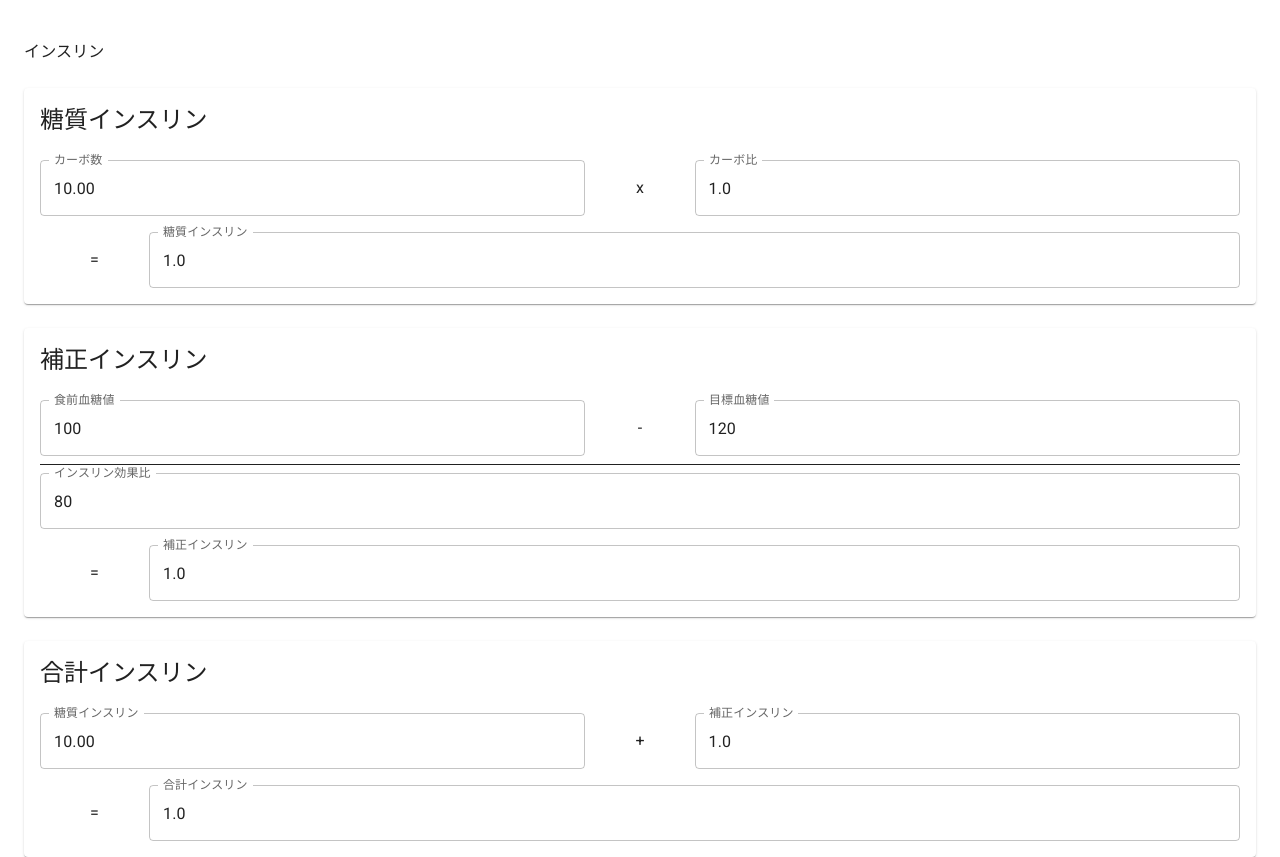
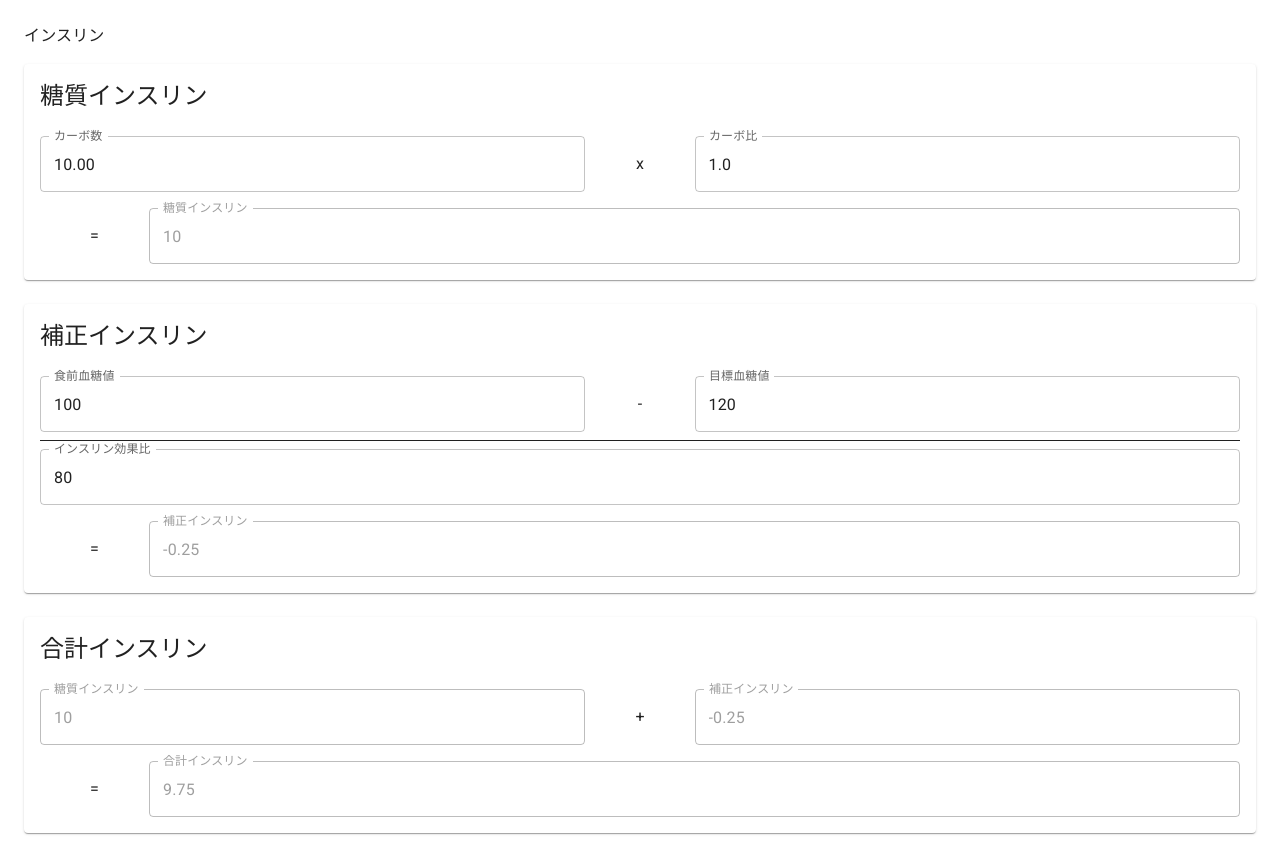
Before and after one commit to matono/InsulinCalc, a React (Create React App) app in the folder webapp/: page / in a window 1280 px wide. Built offline with nearby package versions, Linux system fonts and the light colour scheme.

Commit message:
coding onValueChange using useState and useEffect(#6)

```diff
--- a/webapp/src/pages/Home.tsx
+++ b/webapp/src/pages/Home.tsx
@@ -1,14 +1,14 @@
-import React from 'react';
+import React, { useState, useEffect } from 'react';
 import { Box, Paper, Container, Typography, TextField} from "@mui/material";
+import Grid from '@mui/material/Grid';
 import CssBaseline from '@mui/material/CssBaseline';
+import { styled, createTheme, ThemeProvider } from '@mui/material/styles';
 
-//import Grid from '@mui/material/Unstable_Grid2'; // Grid version 2
-import Grid from '@mui/material/Grid';
 import '@fontsource/roboto';
-//import Item from '../components/Item';
 import { NumericFormat } from 'react-number-format';
 
-import { styled, createTheme, ThemeProvider } from '@mui/material/styles';
+//import Item from '../components/Item';
+
 
 
 
@@ -32,7 +32,62 @@ const Item = styled(Box)(({ theme }) => ({
 
 const theme = createTheme();
 
+interface InsulinVariables {
+  mealCarbohydrates: number;
+  insulinToCarbRatio: number;
+  carbInsulin: number;
+  currentBGL: number;
+  targetBGL: number;
+  insulinSensitivityFactor: number;
+  correctionBolusInsulin: number;
+  totalInsulin: number;
+}
+
+/*
+const calculate = () => {
+  carbInsulin = mealCarbohydrates * insulinToCarbRatio;
+  console.log("carb:" + mealCarbohydrates);
+  console.log("insuline2Carb:" + insulinToCarbRatio);
+  console.log("carbInsulin:" + carbInsulin);
+
+  correctionBolusInsulin = (currentBGL - targetBGL) / insulinSensitivityFactor;
+  console.log("currentBGL:" + currentBGL);
+  console.log("targetBGL:" + targetBGL);
+  console.log("ISF:" + insulinSensitivityFactor);
+  console.log("correctionBolusInsulin:" + correctionBolusInsulin);
+
+  totalInsulin = carbInsulin + correctionBolusInsulin;
+  console.log("totalInsulin:" + totalInsulin);
+}
+*/
+
 const Home: React.FC = () => {
+  const [insVars, setInsVars] = useState<InsulinVariables>({
+    mealCarbohydrates: 10.0,
+    insulinToCarbRatio: 1.0,
+    carbInsulin: 0,
+    currentBGL: 100,
+    targetBGL: 120,
+    insulinSensitivityFactor: 80,
+    correctionBolusInsulin: 0,
+    totalInsulin: 0,
+  });
+
+  useEffect(() => {
+    setInsVars(vars =>({
+      ...vars,
+      carbInsulin: vars.mealCarbohydrates * vars.insulinToCarbRatio,
+      correctionBolusInsulin: (vars.currentBGL - vars.targetBGL) / vars.insulinSensitivityFactor,
+      totalInsulin: vars.carbInsulin + vars.correctionBolusInsulin,
+    }));
+  }, [
+    insVars.mealCarbohydrates,
+    insVars.insulinToCarbRatio,
+    insVars.currentBGL,
+    insVars.targetBGL,
+    insVars.insulinSensitivityFactor,
+  ])
+
   return (
     <ThemeProvider theme={theme}>
 
@@ -40,14 +95,15 @@ const Home: React.FC = () => {
         <CssBaseline />
         <Box
           sx={{
-            mt: 5,
+            mt: 3,
+            mb: 3,
             flexDirection: 'column',
           }}
         >
 
-          <Typography component="h1" variant="body1" gutterBottom>インスリン</Typography>
+          <Typography component="h1" variant="body1"  sx={{ mb: 2}} >インスリン</Typography>
 
-          <Paper component="form" sx={{ mt: 3, p:2 }} >
+          <Paper component="form" sx={{ mb: 3, p:2 }} >
             <Typography component="h2" variant="h5" sx={{ mb: 3}}>糖質インスリン</Typography>
 
             {/* 糖質インスリン式 */}
@@ -55,10 +111,10 @@ const Home: React.FC = () => {
             <Grid container rowSpacing={2} columnSpacing={0}>
               <Grid item xs={12}>
                 <Grid container columns={11}>
-                  <Grid xs={5}>
+                  <Grid item xs={5}>
                     <NumericFormat
                       id="meal_carbohydrates"
-                      value={10.00}
+                      value={insVars.mealCarbohydrates}
                       type="text"
                       valueIsNumericString={true}
                       decimalSeparator="."
@@ -69,6 +125,12 @@ const Home: React.FC = () => {
                       inputProps={{
                         inputMode: 'decimal',
                         pattern: '[0-9].*'
+                      }}
+                      onValueChange={(values, sourceInfo) => {
+                        setInsVars({
+                           ...insVars,
+                           mealCarbohydrates: values.floatValue as number,
+                        });
                       }}
                       customInput={TextField}
                       label="カーボ数"
@@ -86,7 +148,7 @@ const Home: React.FC = () => {
                   <Grid item xs={5}>
                     <NumericFormat
                       id="insulin_to_carb_ratio"
-                      value={1.0}
+                      value={insVars.insulinToCarbRatio}
                       type="text"
                       valueIsNumericString={true}
                       decimalSeparator="."
@@ -97,6 +159,12 @@ const Home: React.FC = () => {
                       inputProps={{
                         inputMode: 'decimal',
                         pattern: '[0-9].*'
+                      }}
+                      onValueChange={(values, sourceInfo) => {
+                        setInsVars({
+                          ...insVars,
+                          insulinToCarbRatio: values.floatValue as number,
+                        });
                       }}
                       customInput={TextField}
                       label="カーボ比"
@@ -120,18 +188,9 @@ const Home: React.FC = () => {
                   <Grid item xs={10}>
                     <NumericFormat
                       id="carb_insulin"
-                      value={1.0}
+                      value={insVars.carbInsulin}
+                      disabled
                       type="text"
-                      valueIsNumericString={true}
-                      decimalSeparator="."
-                      thousandSeparator=","
-                      allowNegative={false}
-                      decimalScale={1}
-                      fixedDecimalScale
-                      inputProps={{
-                        inputMode: 'decimal',
-                        pattern: '[0-9].*'
-                      }}
                       customInput={TextField}
                       label="糖質インスリン"
                       variant="outlined"
@@ -143,7 +202,7 @@ const Home: React.FC = () => {
             </Grid>
           </Paper>
 
-          <Paper component="form" sx={{ mt: 3, p:2 }}>
+          <Paper component="form" sx={{ mb: 3, p:2 }}>
            <Typography component="h2" variant="h5" sx={{ mb: 3}}>補正インスリン</Typography>
 
             {/* 補正インスリン式 */}
@@ -159,8 +218,7 @@ const Home: React.FC = () => {
                       <Grid item xs={5}>
                         <NumericFormat
                           id="current_BGL"
-                          value={100}
-
+                          value={insVars.currentBGL}
                           valueIsNumericString={true}
                           decimalSeparator="."
                           thousandSeparator=","
@@ -170,6 +228,12 @@ const Home: React.FC = () => {
                           inputProps={{
                             inputMode: 'numeric',
                             pattern: '[0-9]*'
+                          }}
+                          onValueChange={(values, sourceInfo) => {
+                            setInsVars({
+                              ...insVars,
+                              currentBGL: values.floatValue as number,
+                            });
                           }}
                           customInput={TextField}
                           label="食前血糖値"
@@ -187,8 +251,7 @@ const Home: React.FC = () => {
                       <Grid item xs={5}>
                         <NumericFormat
                           id="target_BGL"
-                          value={120}
-
+                          value={insVars.targetBGL}
                           valueIsNumericString={true}
                           decimalSeparator="."
                           thousandSeparator=","
@@ -198,6 +261,12 @@ const Home: React.FC = () => {
                           inputProps={{
                             inputMode: 'numeric',
                             pattern: '[0-9]*'
+                          }}
+                          onValueChange={(values, sourceInfo) => {
+                            setInsVars({
+                              ...insVars,
+                              targetBGL: values.floatValue as number,
+                            });
                           }}
                           customInput={TextField}
                           label="目標血糖値"
@@ -217,8 +286,7 @@ const Home: React.FC = () => {
                   <Grid item xs={12}>
                     <NumericFormat
                       id="insulin_sensitivity_factor"
-                      value={80}
-
+                      value={insVars.insulinSensitivityFactor}
                       valueIsNumericString={true}
                       decimalSeparator="."
                       thousandSeparator=","
@@ -228,6 +296,12 @@ const Home: React.FC = () => {
                       inputProps={{
                         inputMode: 'numeric',
                         pattern: '[0-9]*'
+                      }}
+                      onValueChange={(values, sourceInfo) => {
+                        setInsVars({
+                          ...insVars,
+                          insulinSensitivityFactor: values.floatValue as number,
+                        });
                       }}
                       customInput={TextField}
                       label="インスリン効果比"
@@ -252,18 +326,9 @@ const Home: React.FC = () => {
                   <Grid item xs={10}>
                     <NumericFormat
                       id="correction_bolus_insulin"
-                      value={1.0}
+                      value={insVars.correctionBolusInsulin}
+                      disabled
                       type="text"
-                      valueIsNumericString={true}
-                      decimalSeparator="."
-                      thousandSeparator=","
-                      allowNegative={false}
-                      decimalScale={1}
-                      fixedDecimalScale
-                      inputProps={{
-                        inputMode: 'decimal',
-                        pattern: '[0-9].*'
-                      }}
                       customInput={TextField}
                       label="補正インスリン"
                       variant="outlined"
@@ -277,30 +342,20 @@ const Home: React.FC = () => {
 
 
 
-          <Paper component="form" sx={{ mt: 3, p:2 }} >
+          <Paper component="form" sx={{ mb: 3, p:2 }} >
             <Typography component="h2" variant="h5" sx={{ mb: 3}}>合計インスリン</Typography>
-
 
             {/* 合計インスリン式 */}
             <Grid container rowSpacing={2} columnSpacing={0}>
               {/* 左辺 */}
               <Grid item xs={12}>
                 <Grid container columns={11}>
-                  <Grid xs={5}>
+                  <Grid item xs={5}>
                     <NumericFormat
-                      id="meal_carbohydrates"
-                      value={10.00}
+                      id="carb_insulin2"
+                      value={insVars.carbInsulin}
+                      disabled
                       type="text"
-                      valueIsNumericString={true}
-                      decimalSeparator="."
-                      thousandSeparator=","
-                      allowNegative={false}
-                      decimalScale={2}
-                      fixedDecimalScale
-                      inputProps={{
-                        inputMode: 'decimal',
-                        pattern: '[0-9].*'
-                      }}
                       customInput={TextField}
                       label="糖質インスリン"
                       variant="outlined"
@@ -316,19 +371,10 @@ const Home: React.FC = () => {
 
                   <Grid item xs={5}>
                     <NumericFormat
-                      id="insulin_to_carb_ratio"
-                      value={1.0}
+                      id="correction_bolus_insulin2"
+                      value={insVars.correctionBolusInsulin}
+                      disabled
                       type="text"
-                      valueIsNumericString={true}
-                      decimalSeparator="."
-                      thousandSeparator=","
-                      allowNegative={false}
-                      decimalScale={1}
-                      fixedDecimalScale
-                      inputProps={{
-                        inputMode: 'decimal',
-                        pattern: '[0-9].*'
-                      }}
                       customInput={TextField}
                       label="補正インスリン"
                       variant="outlined"
@@ -352,18 +398,9 @@ const Home: React.FC = () => {
                   <Grid item xs={10}>
                     <NumericFormat
                       id="total_insulin"
-                      value={1.0}
+                      value={insVars.totalInsulin}
+                      disabled
                       type="text"
-                      valueIsNumericString={true}
-                      decimalSeparator="."
-                      thousandSeparator=","
-                      allowNegative={false}
-                      decimalScale={1}
-                      fixedDecimalScale
-                      inputProps={{
-                        inputMode: 'decimal',
-                        pattern: '[0-9].*'
-                      }}
                       customInput={TextField}
                       label="合計インスリン"
                       variant="outlined"
```
